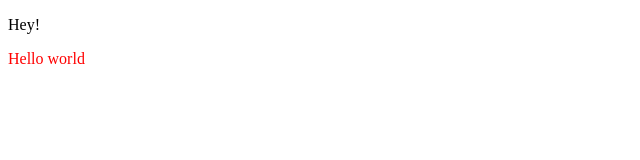
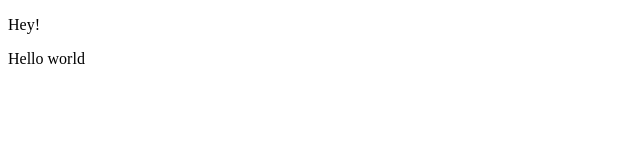
Before and after one commit to pmdenlinger/vue-dev-journey, a Vue app in the folder components/: page / in a window 1280 px wide. Shown: the top 160 px of the page, without its empty margins (0-640 px from the left). Built offline with nearby package versions, Linux system fonts and the light colour scheme.

Commit message:
Import SASS for styling

```diff
--- a/components/package.json
+++ b/components/package.json
@@ -13,6 +13,7 @@
   },
   "devDependencies": {
     "@vitejs/plugin-vue": "^6.0.5",
+    "sass": "^1.99.0",
     "vite": "^8.0.3",
     "vite-plugin-vue-devtools": "^8.1.1"
   },
--- a/components/src/components/Greeting.vue
+++ b/components/src/components/Greeting.vue
@@ -13,8 +13,10 @@ export default {
 };
 </script>
 
-<style scoped>
-p {
-  color: red;
+<style scoped lang="scss">
+@use 'sass:color';
+
+p:hover {
+  color: color.adjust(#cc4444, $lightness: -15%);
 }
 </style>
```
Also changed, not shown: 1 other file (tests, documents, lock files or other folders).
